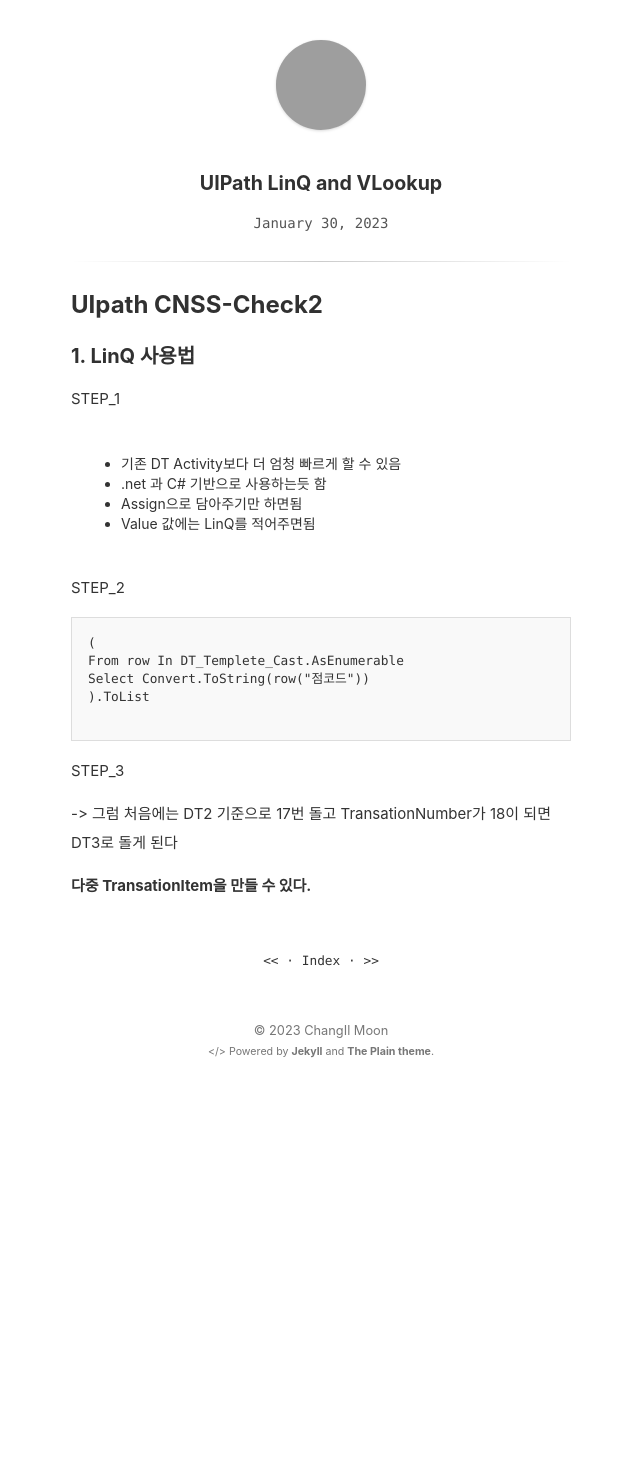
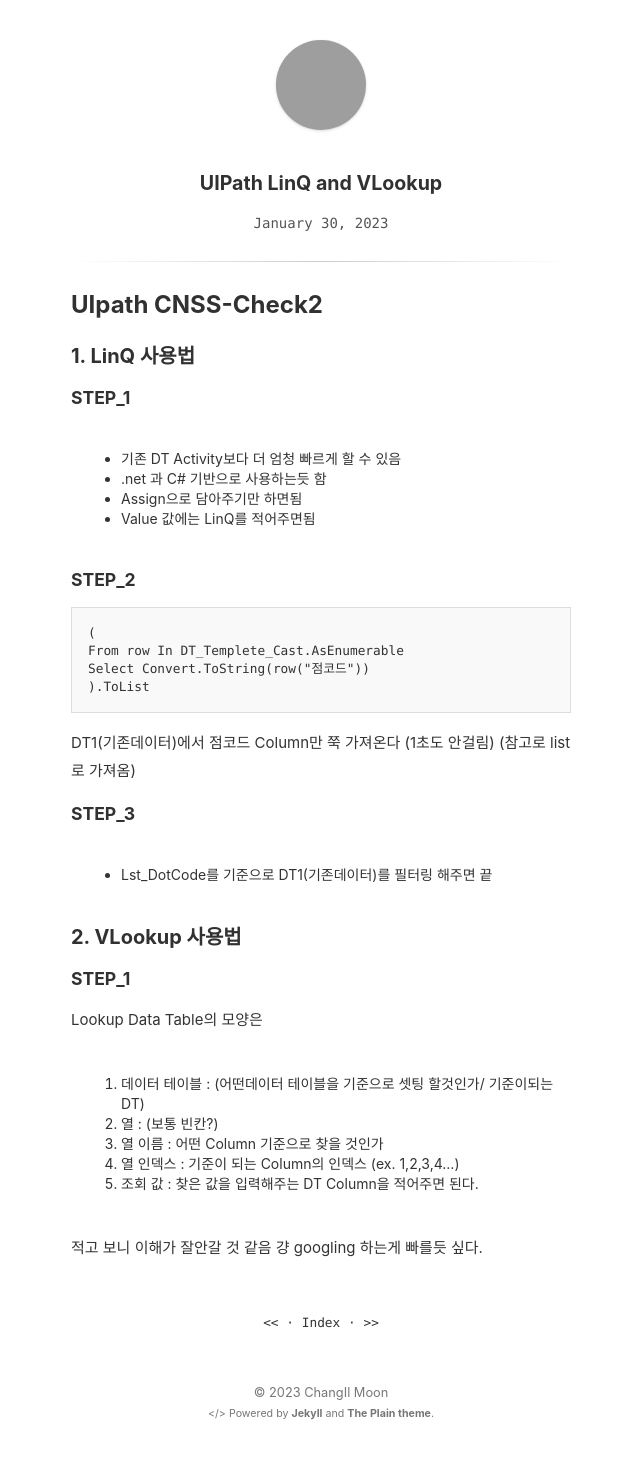
Before and after one commit to ruga9494/ruga9494.github.io, a Jekyll site: the page built from _posts/2023-01-30-UIPath_LinQ_And_VLookup.md, in a window 1280 px wide. Shown: the whole page, without its empty margins (319-959 px from the left). Built offline with Jekyll 4.4.1, drawn with Linux system fonts in a browser that asks for light colours; before the commit the page ends 1097 px from its top, so only the background shows below that; grey boxes are pictures that could not be loaded.

Commit message:
uipath_vlookup

````diff
--- a/_posts/2023-01-30-UIPath_LinQ_And_VLookup.md
+++ b/_posts/2023-01-30-UIPath_LinQ_And_VLookup.md
@@ -7,27 +7,35 @@ updated: 2023-01-30 15:00
 
 ### 1. LinQ 사용법
 
-STEP_1
+##### STEP_1
 - 기존 DT Activity보다 더 엄청 빠르게 할 수 있음
 - .net 과 C# 기반으로 사용하는듯 함
 - Assign으로 담아주기만 하면됨
 - Value 값에는 LinQ를 적어주면됨
 
-STEP_2
-
+##### STEP_2
 ```LinQ
 (
 From row In DT_Templete_Cast.AsEnumerable
 Select Convert.ToString(row("점코드"))
 ).ToList
-
 ```
 
+DT1(기존데이터)에서 점코드 Column만 쭉 가져온다 (1초도 안걸림)
+(참고로 list로 가져옴)
 
-STEP_3
+##### STEP_3
+- Lst_DotCode를 기준으로 DT1(기존데이터)를 필터링 해주면 끝
 
+### 2. VLookup 사용법
 
+##### STEP_1
 
--> 그럼 처음에는 DT2 기준으로 17번 돌고 TransationNumber가 18이 되면 DT3로 돌게 된다
+Lookup Data Table의 모양은
+1. 데이터 테이블 : (어떤데이터 테이블을 기준으로 셋팅 할것인가/ 기준이되는 DT)<br>
+2. 열 : (보통 빈칸?) <br>
+3. 열 이름 : 어떤 Column 기준으로 찾을 것인가 <br>
+4. 열 인덱스 : 기준이 되는 Column의 인덱스 (ex. 1,2,3,4...) <br>
+5. 조회 값 : 찾은 값을 입력해주는 DT Column을 적어주면 된다.
 
-<b>다중 TransationItem을 만들 수 있다.</b>
+적고 보니 이해가 잘안갈 것 같음 걍 googling 하는게 빠를듯 싶다.
````
Also changed, not shown: _posts/2023-01-30-UIPath_TransationItem_double.md (+4 -4 lines).
